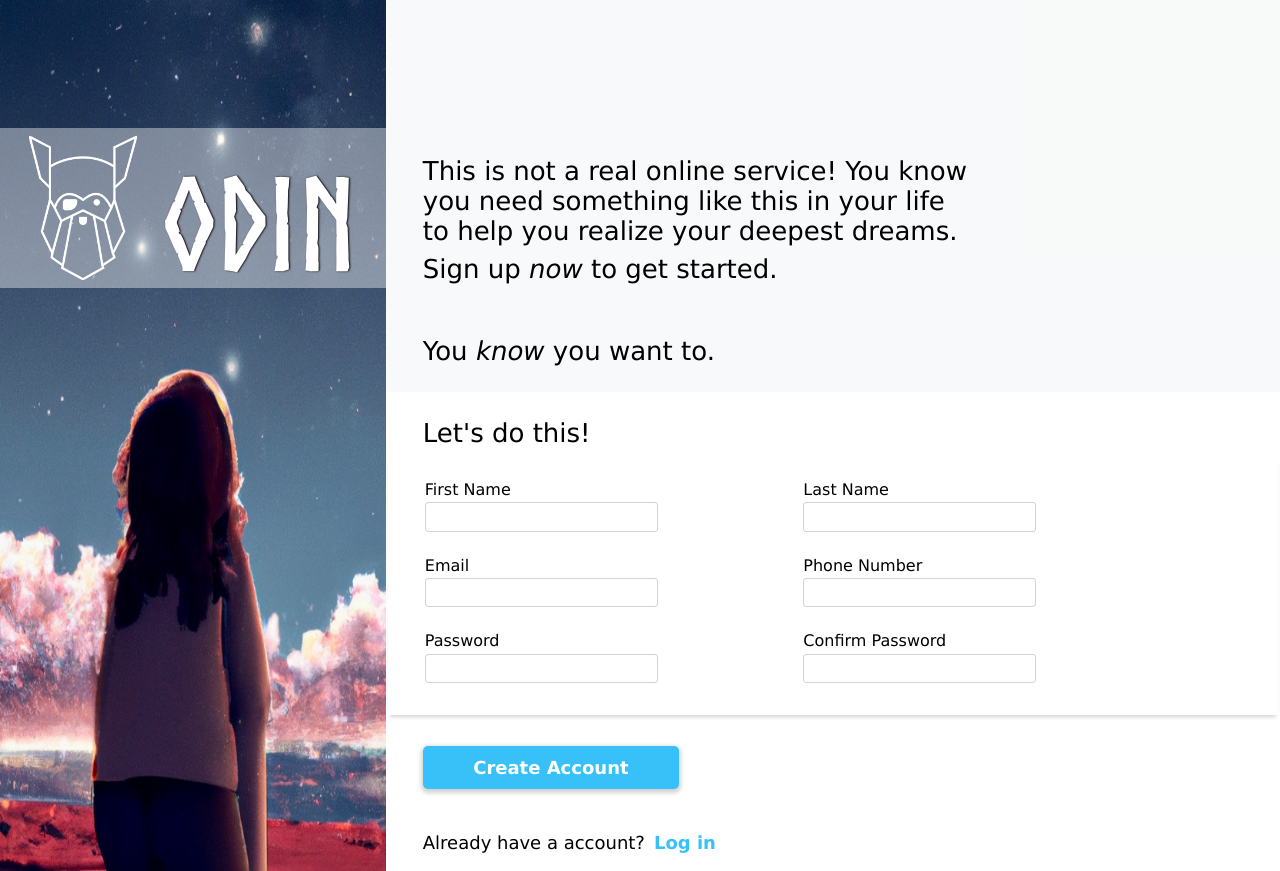
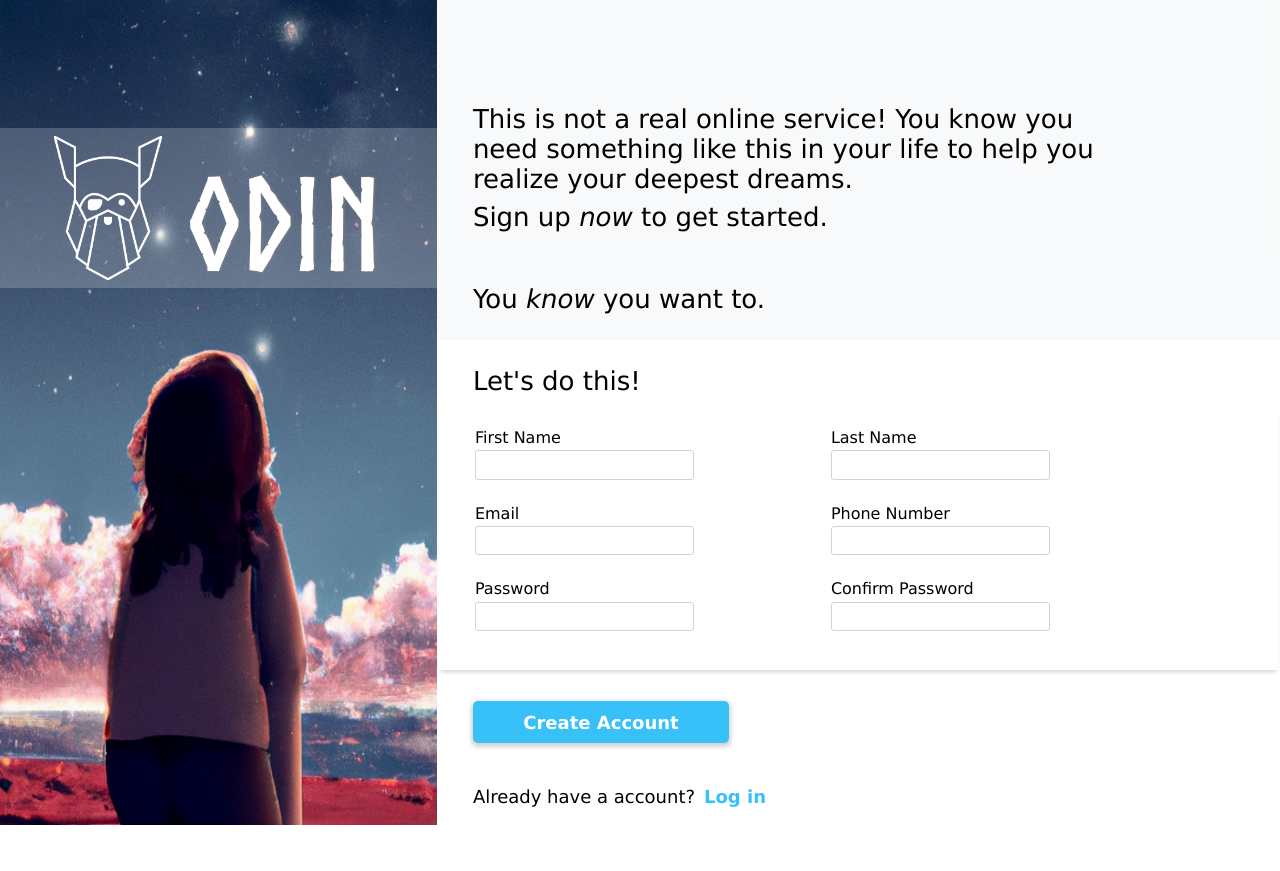
Before and after one commit to JingWei-S/odin-sign-up, a plain HTML site: page index.html in a window 1280 px wide. After the commit the page ends 825 px from the top, so only its background shows below. Drawn offline with Linux system fonts and the light colour scheme.

Commit message:
minor tweaking of ui components

```diff
--- a/style.css
+++ b/style.css
@@ -11,7 +11,7 @@ body {
 
 .image {
     position: relative;
-    width: max(850px, 50%);
+    width: max(950px, 50vw);
     overflow: hidden;
 }
 
@@ -22,7 +22,7 @@ body {
 }
 
 .logo {
-    background-color: rgba(255, 255, 255, 0.4);;
+    background-color: rgba(255, 255, 255, 0.2);;
     display: flex;
     position: absolute;
     top: 8rem;
@@ -43,7 +43,7 @@ img + p {
     margin-top: auto;
     margin-bottom: 0;
     color: white;
-    text-shadow: black 1px 0 2px;
+    text-shadow: gray 1px 0 3px ;
     padding-left: 0.2em;
 }
 
@@ -61,11 +61,11 @@ img + p {
     font-size: 26px;
     /* font-weight: bold; */
     padding-left: 1.4em;
-    padding-right: 12em;
+    padding-right: 7em;
 }
 
 .info > p:first-child {
-    margin-top: 6em;
+    margin-top: 4em;
     margin-bottom: 0.3em;
 }
 
@@ -89,7 +89,7 @@ fieldset {
     /* flex-direction: column; */
     flex-wrap: wrap;
     padding-left: calc(1.4 * 26px);
-    padding-bottom: 1.5em;
+    padding-bottom: 1.9em;
     box-sizing: border-box;
     box-shadow: 0 4px 4px -2px lightgray;
 }
```
